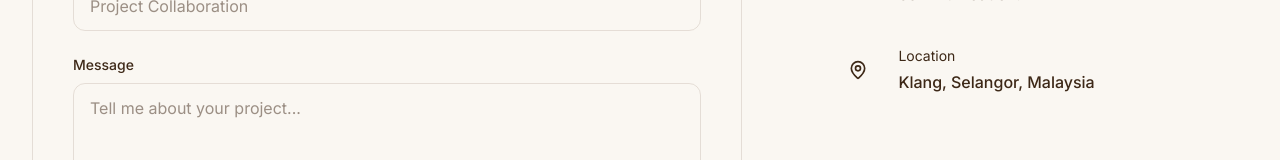
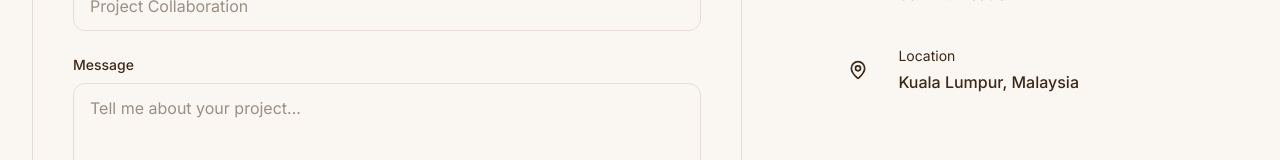
Before and after one commit to Howell-Cho319/howell-cho319.github.io, a React (Vite) app: page /contact in a window 1280 px wide. Shown: the part 743-903 px from the top of the page. Built offline with nearby package versions, Linux system fonts and the light colour scheme.

Commit message:
change contact location

```diff
--- a/src/app/pages/Contact.tsx
+++ b/src/app/pages/Contact.tsx
@@ -40,7 +40,7 @@ export function Contact() {
     {
       icon: MapPin,
       label: "Location",
-      value: "Klang, Selangor, Malaysia",
+      value: "Kuala Lumpur, Malaysia",
       link: null,
     },
   ];
```
